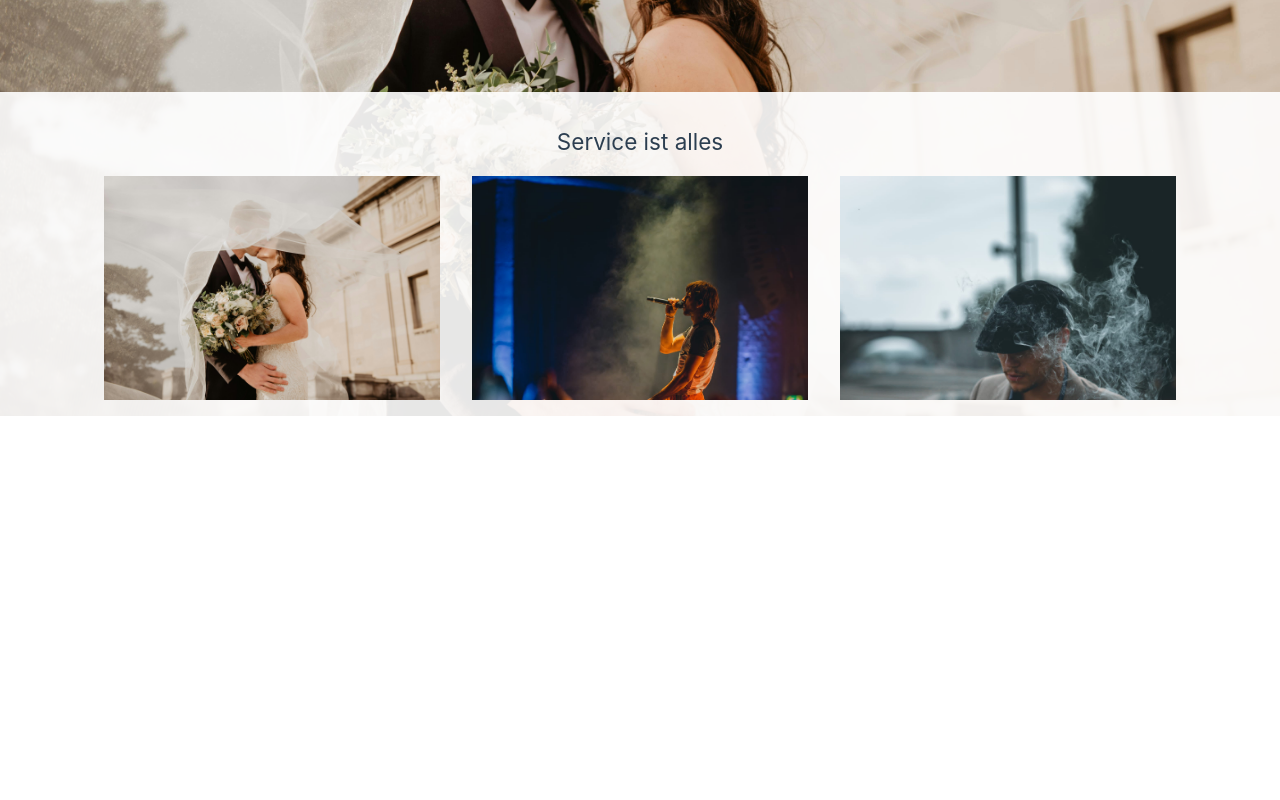
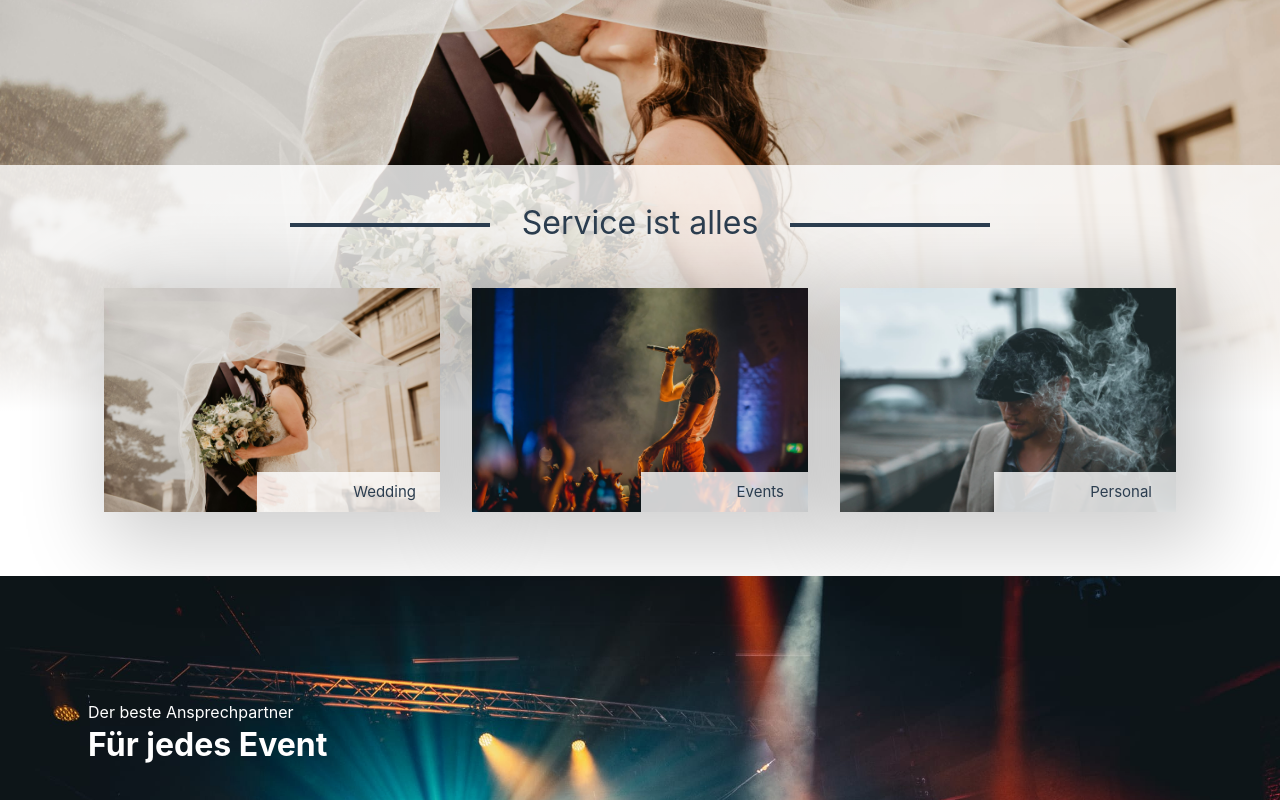
Before and after one commit to dkuehnl/shutter_specht, a Vue app in the folder frontend/: page / in a window 1280 px wide. Shown: the part 280-1080 px from the top of the page. Before the commit the page ends 800 px from the top, so only its background shows below. Built offline with nearby package versions, Linux system fonts and the light colour scheme.

Commit message:
finished welcome- and service-part, start with event-section

```diff
--- a/frontend/src/App.vue
+++ b/frontend/src/App.vue
@@ -17,18 +17,32 @@ import TheWelcome from './components/TheWelcome.vue'
 
         <div class="flexbox">
           <div class="service_box">
-            <img class="service_box_image" src="./assets/pictures/wedding.jpg" alt="Image 1 Service"/>
+            <img class="service_box_image image__weeding" src="./assets/pictures/wedding.jpg" alt="Image 1 Service"/>
             <h4 class="service_box_heading">Wedding</h4>
           </div>
           <div class="service_box">
-            <img class="service_box_image" src="./assets/pictures/events.jpg" alt="Image 2 Service"/>
+            <img class="service_box_image image__events" src="./assets/pictures/events.jpg" alt="Image 2 Service"/>
             <h4 class="service_box_heading">Events</h4>
           </div>
           <div class="service_box">
-            <img class="service_box_image" src="./assets/pictures/personal.jpg" alt="Image 3 Service"/>
+            <img class="service_box_image image__personal" src="./assets/pictures/personal.jpg" alt="Image 3 Service"/>
             <h4 class="service_box_heading">Personal</h4>
           </div>
         </div>
+      </div>
+    </div>
+  </section>
+
+  <section id="event_content">
+    <div class="container">
+      <div class="event_description">
+        <h2 class="heading_event">
+          <span class="heading_event heading_small">Der beste Ansprechpartner<br /></span>
+          Für jedes Event
+        </h2>
+        <p class="event_p">
+
+        </p>
       </div>
     </div>
   </section>
--- a/frontend/src/assets/main.css
+++ b/frontend/src/assets/main.css
@@ -53,20 +53,26 @@ a,
 
 #service_content {
   width: 100vw;
-  height: 40rem;
+  height: 50rem;
   position: relative;
-  background-image: url("./pictures/wedding.jpg");
+  background-image:
+    linear-gradient(to bottom, rgba(255, 255, 255, 0) 80%, rgba(255, 255, 255, 1) 100%),
+    url("./pictures/wedding.jpg");
   background-repeat: no-repeat;
   background-size: cover;
-  background-position-y: -8rem;
-  padding-bottom: 2rem;
+  background-position: center;
 }
 
 #service {
-  background-color: rgba(255,255,255,90%);
+  background-image:
+    linear-gradient(to bottom,
+      rgba(255, 255, 255, 0.8) 0%,
+      rgba(255, 255, 255, 0.8) 40%,
+      rgba(255, 255, 255, 1) 60%);
   position: absolute;
+  width: 100%;
   bottom: 0;
-  width: 100%;
+  padding-bottom: 3rem;
 }
 
 .container {
@@ -80,6 +86,19 @@ a,
 #heading_service {
   text-align: center;
   margin-top: 2rem;
+  margin-bottom: 1.5rem;
+  font-size: 2rem;
+}
+
+#heading_service::before,
+#heading_service::after {
+  content: "";
+  display: inline-block;
+  width: 12.5rem;
+  height: 0.2rem;
+  background-color: #2c3e50;
+  vertical-align: middle;
+  margin: 0 2rem;
 }
 
 .flexbox {
@@ -97,9 +116,55 @@ a,
   margin: 1rem;
   overflow: hidden;
   background-color: black;
+  position: relative;
+  cursor: pointer;
+  transition: all 0.5s ease-in-out;
+  box-shadow: 1rem 1rem 5rem 1rem rgba(0, 0, 0, 0.2);
+}
+
+.service_box:hover {
+  transform: scale(1.2);
 }
 
 .service_box_image {
   display: block;
   width: 100%;
+
 }
+
+.image__personal,
+.image__events {
+  object-position: 0 -4rem;
+}
+
+.service_box_heading {
+  background-color: rgba(255, 255, 255, 0.8);
+  position: absolute;
+  bottom: 0;
+  right: 0;
+  padding: 0.5rem 1.5rem 0.5rem 6rem;
+}
+
+#event_content {
+  background-image: url(./pictures/event_background.jpg);
+  background-attachment: fixed;
+  background-size: cover;
+  height: 50rem;
+}
+
+.event_description {
+  color: white;
+  line-height: 1.2;
+  padding-top: 7rem;
+}
+
+.heading_event {
+  font-size: 2rem;
+  font-weight: bold;
+  position: relative;
+}
+
+.heading_small {
+  font-size: 1rem;
+  font-weight: normal;
+}
```
